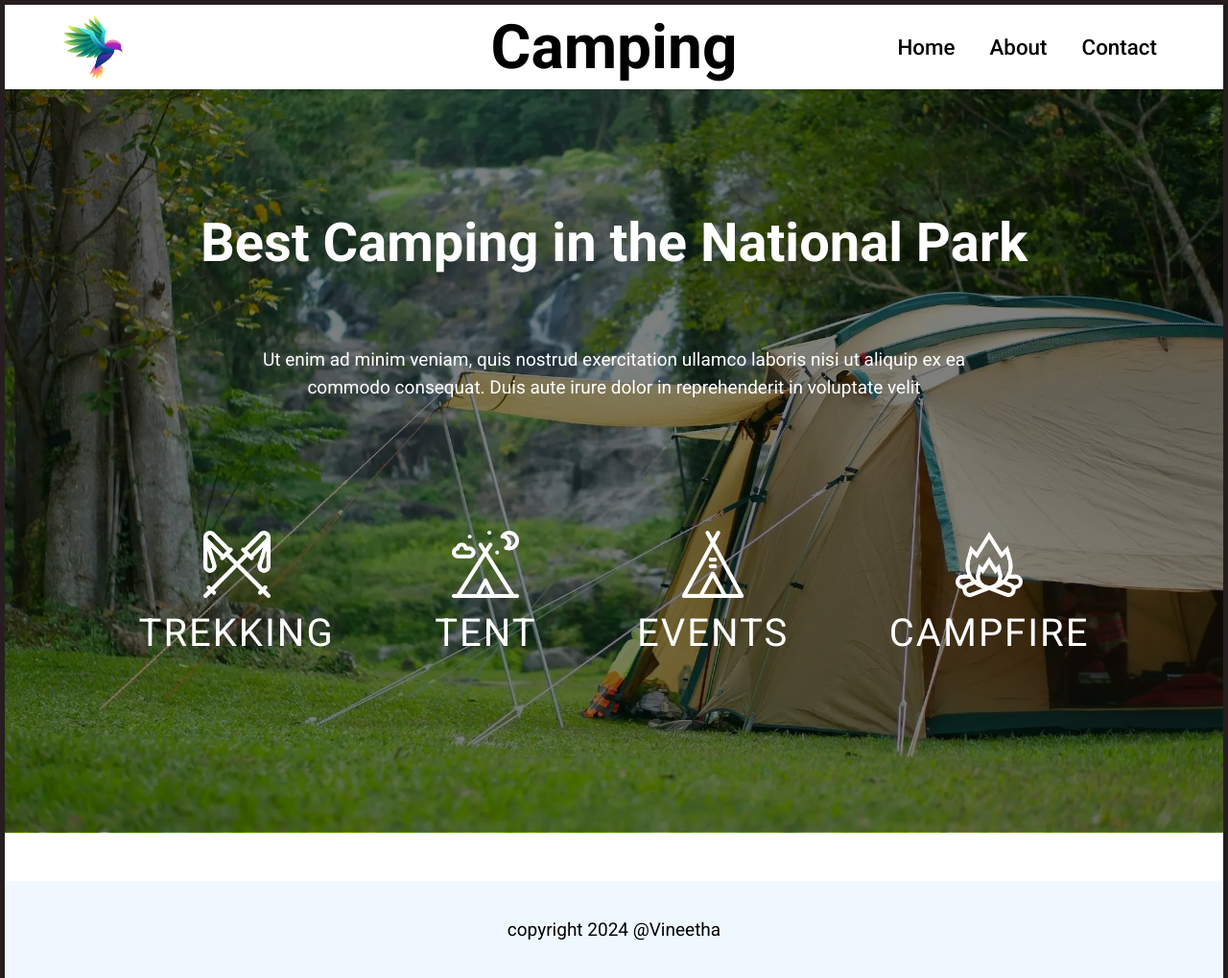
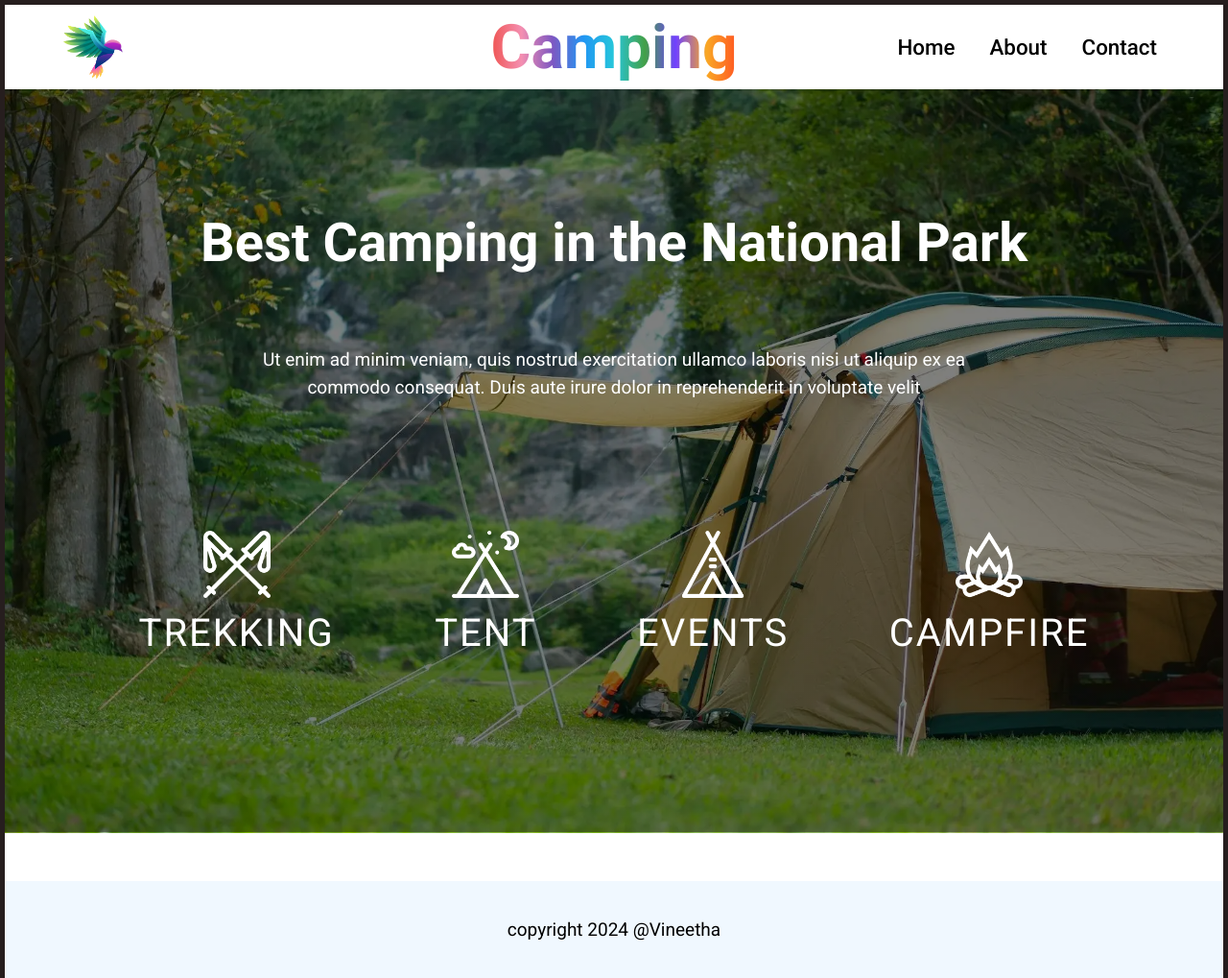
Before and after one commit to Vineethaveerapu/Assignment-1, a website built with Parcel: page index.html in a window 1280 px wide. Shown: the whole page at 96% size. Built offline with nearby package versions, Linux system fonts and the light colour scheme.

Commit message:
add color to header

```diff
--- a/style.css
+++ b/style.css
@@ -51,7 +51,20 @@ h1 {
   position: absolute;
   right: 50%;
   transform: translateX(+50%);
-
+  background: linear-gradient(
+    to right,
+    #ef5350,
+    #f48fb1,
+    #7e57c2,
+    #2196f3,
+    #26c6da,
+    #43a047,
+    #7141ff,
+    #f9a825,
+    #ff5722
+  );
+  -webkit-background-clip: text;
+  -webkit-text-fill-color: transparent;
   text-align: center;
   font-size: 4rem;
   font-weight: 700;
```
